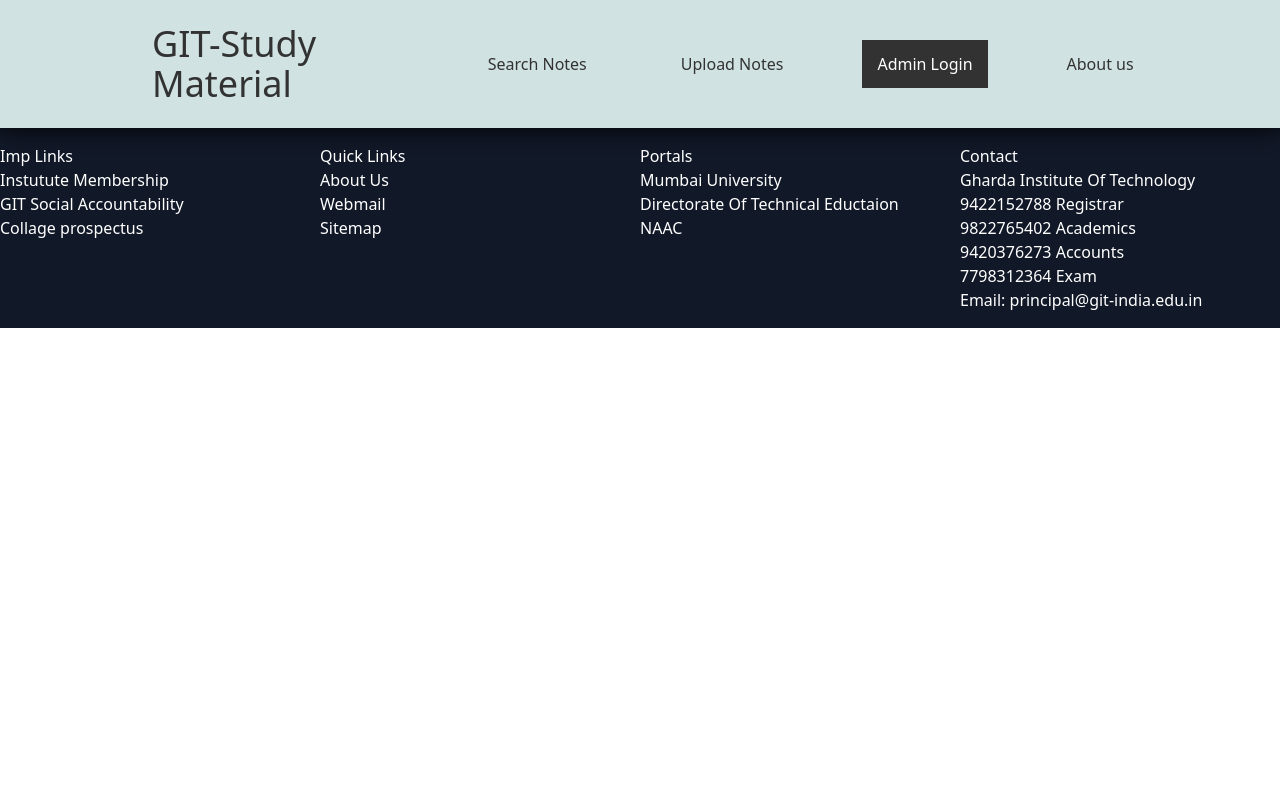
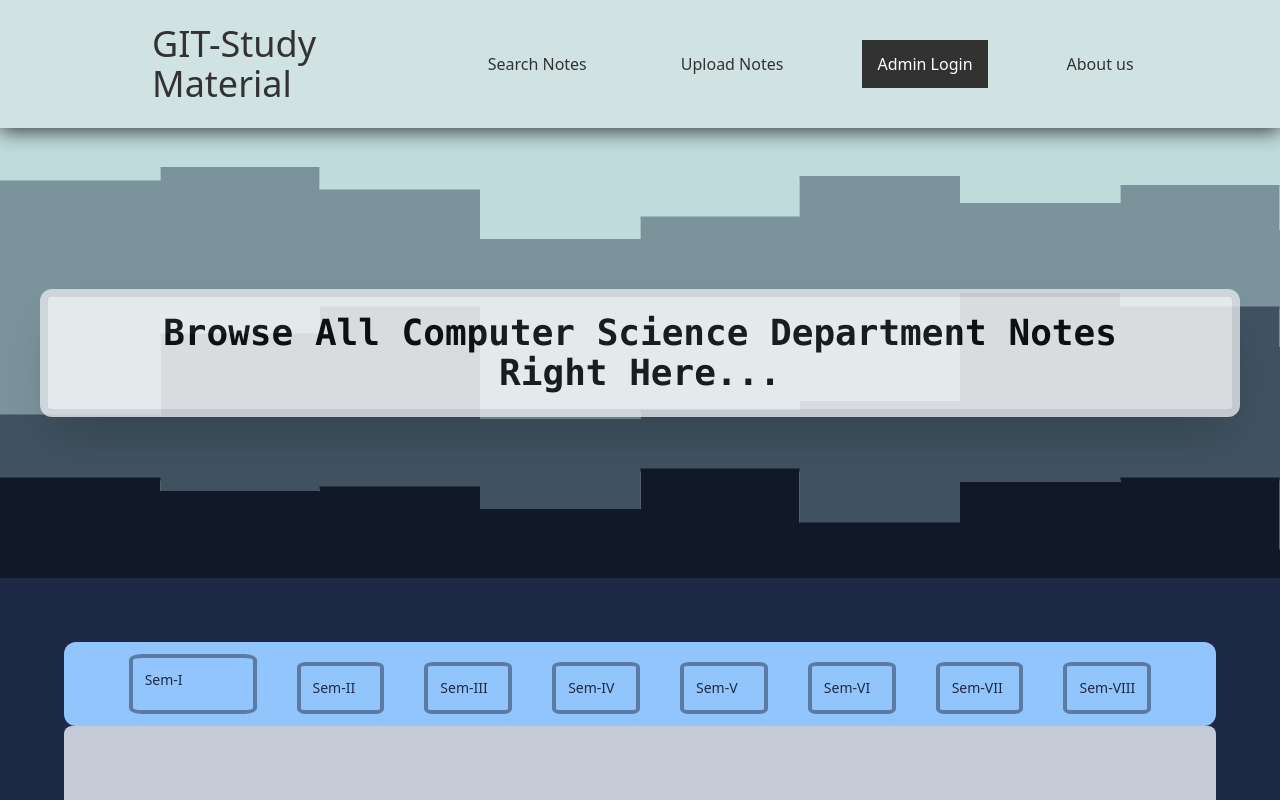
Before and after one commit to Sami3160/git, a React (Vite) app: page /notes in a window 1280 px wide. Shown: the top 800 px of the page. Built offline with nearby package versions, Linux system fonts and the light colour scheme.

Commit message:
Add NotesArea component and update Navbar styling

```diff
--- a/src/App.tsx
+++ b/src/App.tsx
@@ -4,6 +4,7 @@ import './App.css'; // Import your existing styles
 import Navbar from './components/Navbar';
 import Home from './pages/Home';
 import Footer from './components/Footer';
+import NotesArea from './pages/NotesArea';
 function App() {
   return (
 
@@ -11,7 +12,7 @@ function App() {
       <Navbar />
       <Routes>
         <Route path='/' element={<Home />} />
-
+        <Route path='/notes' element={<NotesArea/>} />
       </Routes>
       <Footer />
     </BrowserRouter>
--- a/src/components/Navbar.css
+++ b/src/components/Navbar.css
@@ -11,6 +11,6 @@
 
     background-color: rgb(197, 219, 219);
     opacity: 0.8;
-
+    z-index: 20;
     box-shadow: 0 2px 20px black;
 }
--- a/src/components/Navbar.tsx
+++ b/src/components/Navbar.tsx
@@ -16,7 +16,7 @@ function Navbar(){
                 </div>
                 <ul className="col-span-2 list-none flex flex-row space-x-0 lg:space-x-16 opacity-1 md:opacity-1 justify-center items-center text-grey-800">
                     <li className="link cursor-pointer">
-                        <NavLink to={''}>
+                        <NavLink to={'/notes'}>
                         Search Notes
                         </NavLink>
                     </li>
--- a/src/pages/Home.tsx
+++ b/src/pages/Home.tsx
@@ -67,7 +67,7 @@ function Home() {
                         className="decription font-mono drop-shadow-xl top-0 invisible md:visible mx-16 text-sm md:text-md flex text-center z-10 text-[#387ADF]"
 
 
-                        style={{ border: "2px solid #387ADF", borderRadius: "10px", padding: "10px", y: bgY }}
+                        style={{ border: "2px solid #387ADF", borderRadius: "10px", padding: "10px", y: bgY , backgroundColor:"white"}}
                     >
                         <p>
                             "Explore the digital haven for CSE enthusiasts at GIT!
--- /dev/null
+++ b/src/pages/NoresArea.css
@@ -0,0 +1,31 @@
+.coolbg{
+    background-image: url("../images/wave2.svg");
+    background-repeat: no-repeat;
+    background-size: cover;
+    height: 450px;
+}
+
+
+.sem{
+    padding: 12px;
+    border-radius: 10%;
+    color: #1e2a45;
+    border:  4px solid #1e2a457a;
+}
+
+.sem:active{
+    background-color: #4c9d55a7;
+    transition: all 0.3s;
+}
+.sem .active{
+    background-color: #69b672;
+    border: 3px solid #52da6b;
+    transition: all 0.3s ease-in-out;
+}
+
+.sem:hover{
+    transition: all 0.3s;
+    background-color: #4c649da7;
+    color: white;
+    border:  4px solid #1e2a4591;
+}
--- /dev/null
+++ b/src/pages/NotesArea.tsx
@@ -0,0 +1,119 @@
+import "./NoresArea.css";
+// import "../images/wave2.svg";
+import { motion } from "framer-motion";
+import { useRef, useState } from "react";
+import { FontAwesomeIcon } from "@fortawesome/react-fontawesome";
+import { faArrowCircleLeft } from "@fortawesome/free-solid-svg-icons/faArrowCircleLeft";
+function NotesArea() {
+    const [isHeadOpen, setHeadOpen] = useState(true);
+    const head = useRef<HTMLDivElement | null>(null);
+    function onHideClick() {
+        if (isHeadOpen && head.current) {
+            head.current.style.display = "none";
+        } else if (!isHeadOpen && head.current) {
+            head.current.style.display = "block";
+        }
+        setHeadOpen(state => !state);
+    }
+    function handleSem(context: any): void {
+        let choice: string = context.target.innerText;
+        console.log(choice);
+        let list = document.querySelector('.data');
+        context.target.setAttribute("className", ".active")
+        if (list) {
+            for (let ele of list.children as any) {
+                ele.removeAttribute(".active");
+            }
+        }
+
+    }
+    return (
+        <div>
+            <div className="coolbg  relative w-full p-10 -z-10 flex items-center">
+                <div className="title container w-full flex flex-col justify-center sm:items-center my-4  bg-white p-4 rounded-xl border-[8px] opacity-80 shadow-2xl">
+                    <div className="text-xl sm:text-2xl md:text-3xl lg:text-4xl font-mono font-bold ">
+                        Browse All Computer Science Department Notes
+                    </div>
+
+                    <div className="text-2xl md:text-3xl lg:text-4xl font-bold  font-mono">
+                        Right Here...
+                    </div>
+                </div>
+            </div>
+
+            <div className=" bg-[#1e2a45]  p-0 sm:p-8 md:p-16">
+                <div className="content grid grid-cols-4 grid-rows-1 md:grid-rows-4 md:grid-cols-1">
+                    <div className="head col-span-1 p-3 flex sm:justify-center  bg-blue-300 rounded-xl w-full" ref={head}>
+                        <div className="data relative grid grid-rows-8 grid-cols-1 md:grid-cols-8 md:grid-rows-1 text-sm space-y-2 md:space-x-3 lg:space-x-10">
+                            <motion.div
+                                whileTap={{ scale: 1.2, color: '#000000' }}
+                                onClick={handleSem}
+                                transition={{ duration: 0.4 }}
+                                className="sem">
+                                <button>Sem-I</button>
+                            </motion.div>
+                            <motion.div
+                                whileTap={{ scale: 1.2, color: '#000000' }}
+                                onClick={handleSem}
+                                transition={{ duration: 0.4 }}
+                                className="sem">
+                                <button>Sem-II</button>
+                            </motion.div>
+                            <motion.div
+                                whileTap={{ scale: 1.2, color: '#000000' }}
+                                onClick={handleSem}
+                                transition={{ duration: 0.4 }}
+                                className="sem">
+                                <button>Sem-III</button>
+                            </motion.div>
+                            <motion.div
+                                whileTap={{ scale: 1.2, color: '#000000' }}
+                                onClick={handleSem}
+                                transition={{ duration: 0.4 }}
+                                className="sem">
+                                <button>Sem-IV</button>
+                            </motion.div>
+                            <motion.div
+                                whileTap={{ scale: 1.2, color: '#000000' }}
+                                onClick={handleSem}
+                                transition={{ duration: 0.4 }}
+                                className="sem">
+                                <button>Sem-V</button>
+                            </motion.div>
+                            <motion.div
+                                whileTap={{ scale: 1.2, color: '#000000' }}
+                                onClick={handleSem}
+                                transition={{ duration: 0.4 }}
+                                className="sem">
+                                <button>Sem-VI</button>
+                            </motion.div>
+                            <motion.div
+                                whileTap={{ scale: 1.2, color: '#000000' }}
+                                onClick={handleSem}
+                                transition={{ duration: 0.4 }}
+                                className="sem">
+                                <button>Sem-VII</button>
+                            </motion.div>
+                            <motion.div
+                                whileTap={{ scale: 1.2, color: '#000000' }}
+                                onClick={handleSem}
+                                transition={{ duration: 0.4 }}
+                                className="sem">
+                                <button>Sem-VIII</button>
+                            </motion.div>
+
+
+                        </div>
+                    </div>
+                    <div className="cardArea col-span-3  relative bg-slate-200 opacity-85 rounded-lg">
+                        <div className="close absolute top-1/2 left-0 text-white   sm:hidden" onClick={onHideClick}>
+                            <FontAwesomeIcon icon={faArrowCircleLeft} className="h-6 w-6" />
+                        </div>
+                    </div>
+                </div>
+            </div>
+        </div>
+    )
+}
+
+export default NotesArea
```
Also changed, not shown: src/images/wave2.svg (added).
